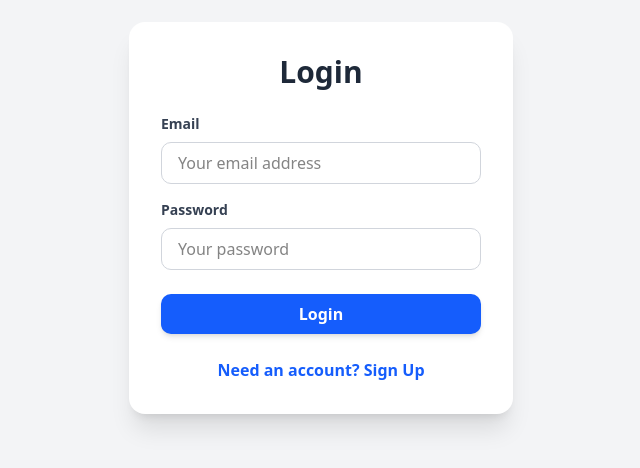
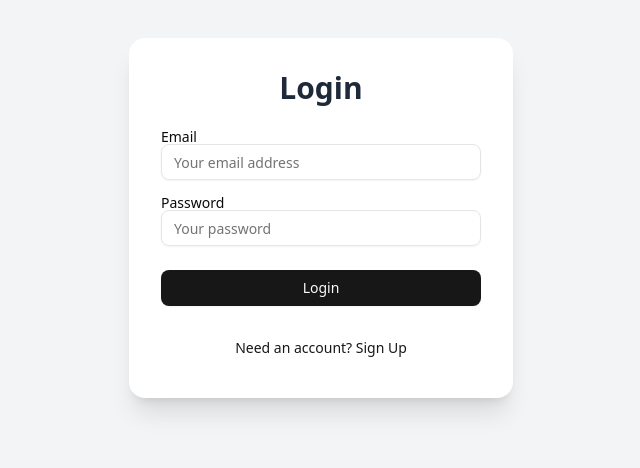
Before and after one commit to hsbrs/boh, a Next.js app: page /login in a window 1280 px wide. Shown: the part 182-650 px from the top of the page, without its empty margins (319-959 px from the left). Built offline with nearby package versions, Linux system fonts and the light colour scheme; no server answers.

Commit message:
update login ui

```diff
--- a/app/login/page.tsx
+++ b/app/login/page.tsx
@@ -4,6 +4,12 @@ import { useState } from 'react';
 import { createUserWithEmailAndPassword, signInWithEmailAndPassword } from 'firebase/auth';
 import { auth } from '@/lib/firebase';
 import { useRouter } from 'next/navigation';
+import React from 'react';
+
+// Import shadcn/ui components
+import { Button } from '@/components/ui/button';
+import { Input } from '@/components/ui/input';
+import { Label } from '@/components/ui/label';
 
 const LoginPage = () => {
   const [email, setEmail] = useState('');
@@ -21,7 +27,6 @@ const LoginPage = () => {
         await createUserWithEmailAndPassword(auth, email, password);
         alert('Sign up successful!');
       }
-      // Redirect to the dashboard after successful login/signup
       router.push('/dashboard');
     } catch (error) {
       if (error instanceof Error) {
@@ -41,13 +46,10 @@ const LoginPage = () => {
 
         <form onSubmit={handleAuthAction}>
           <div className="mb-4">
-            <label className="block text-gray-700 text-sm font-semibold mb-2" htmlFor="email">
-              Email
-            </label>
-            <input
-              className="w-full px-4 py-2 border border-gray-300 rounded-lg focus:outline-none focus:ring-2 focus:ring-blue-500 transition-all duration-300"
+            <Label htmlFor="email">Email</Label>
+            <Input
+              id="email"
               type="email"
-              id="email"
               placeholder="Your email address"
               value={email}
               onChange={(e) => setEmail(e.target.value)}
@@ -56,13 +58,10 @@ const LoginPage = () => {
           </div>
 
           <div className="mb-6">
-            <label className="block text-gray-700 text-sm font-semibold mb-2" htmlFor="password">
-              Password
-            </label>
-            <input
-              className="w-full px-4 py-2 border border-gray-300 rounded-lg focus:outline-none focus:ring-2 focus:ring-blue-500 transition-all duration-300"
+            <Label htmlFor="password">Password</Label>
+            <Input
+              id="password"
               type="password"
-              id="password"
               placeholder="Your password"
               value={password}
               onChange={(e) => setPassword(e.target.value)}
@@ -70,21 +69,18 @@ const LoginPage = () => {
             />
           </div>
 
-          <button
-            type="submit"
-            className="w-full bg-blue-600 text-white font-bold py-2 px-4 rounded-lg shadow-md hover:bg-blue-700 transition-all duration-300 transform hover:scale-105 focus:outline-none focus:ring-2 focus:ring-blue-500 focus:ring-offset-2"
-          >
+          <Button type="submit" className="w-full">
             {isLoginMode ? 'Login' : 'Sign Up'}
-          </button>
+          </Button>
         </form>
 
         <div className="mt-6 text-center text-gray-600">
-          <button
+          <Button
+            variant="link"
             onClick={() => setIsLoginMode(!isLoginMode)}
-            className="text-blue-600 font-semibold hover:underline"
           >
             {isLoginMode ? 'Need an account? Sign Up' : 'Already have an account? Login'}
-          </button>
+          </Button>
         </div>
       </div>
     </div>
```
